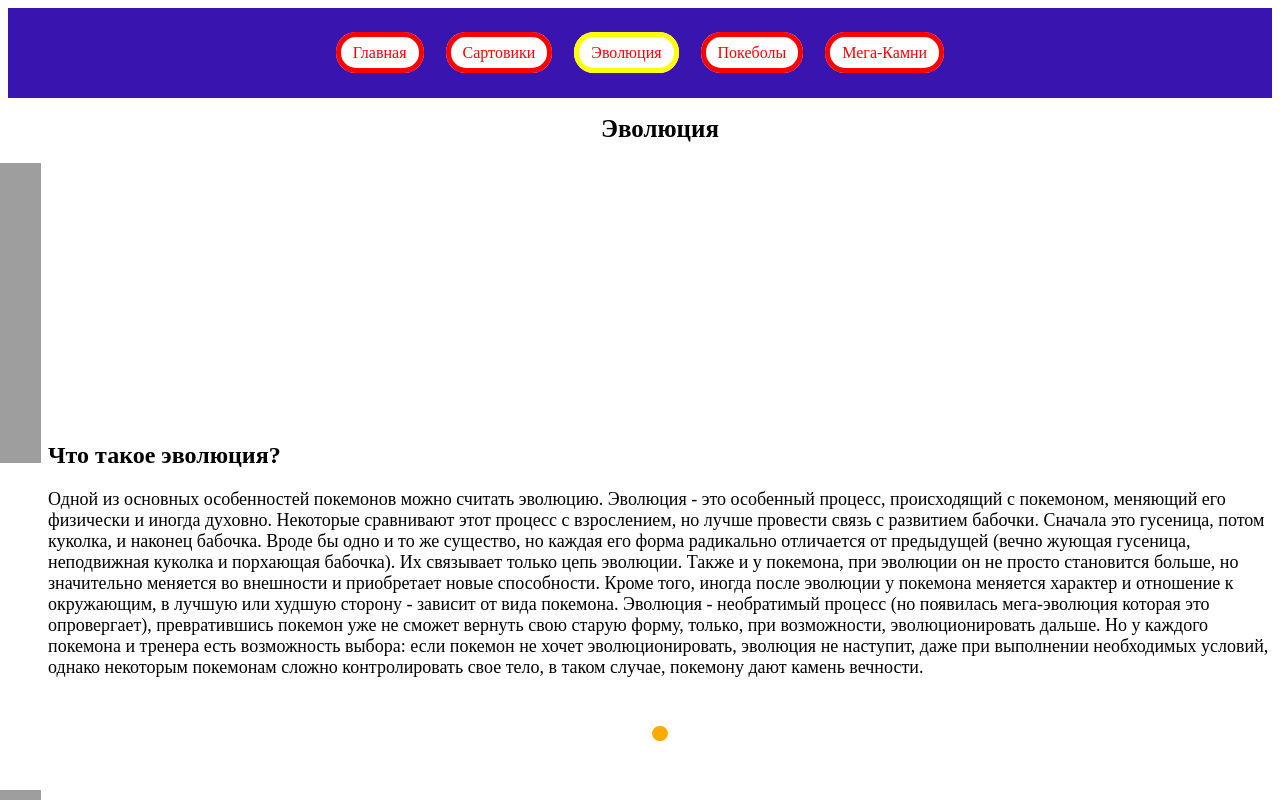
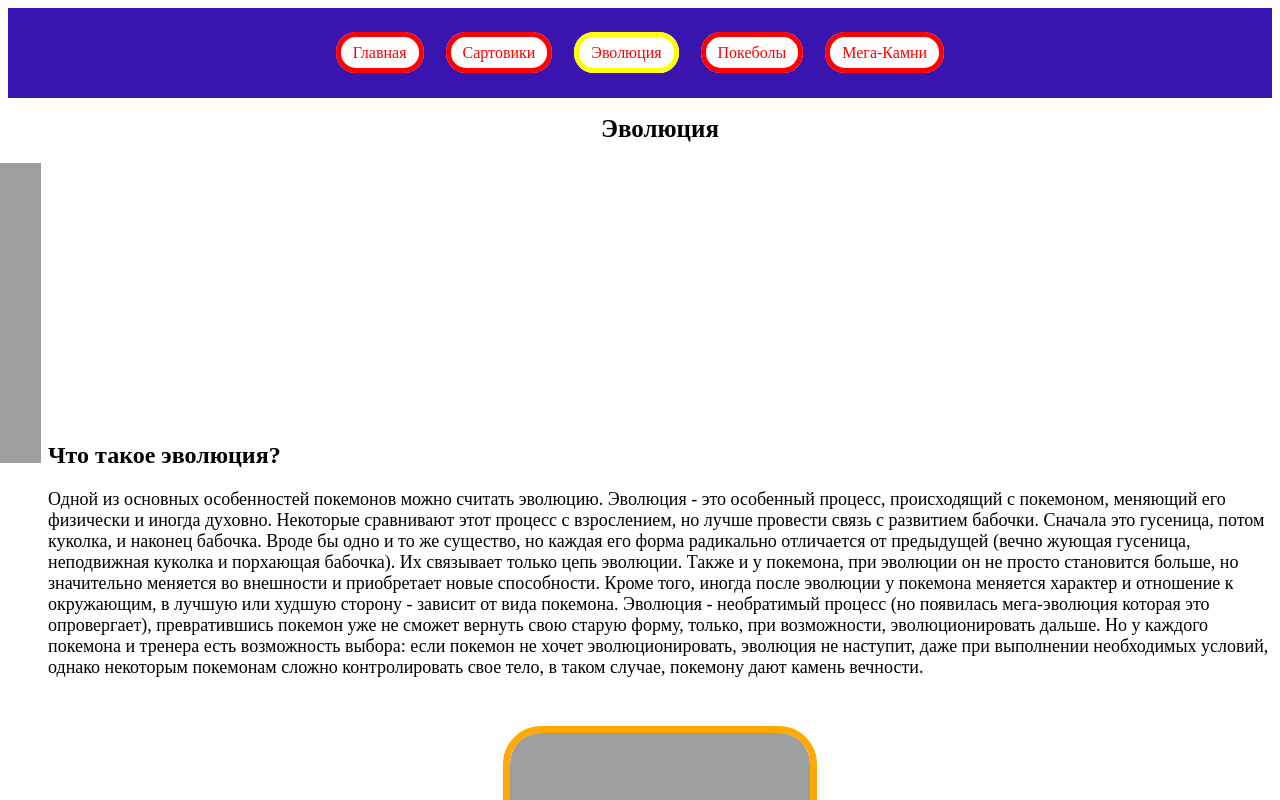
Before and after one commit to ktutus/worldofpokemons, a plain HTML site: page index3.html in a window 1280 px wide. Shown: the top 800 px of the page. Drawn offline with Linux system fonts and the light colour scheme; grey boxes are pictures that could not be loaded.

Commit message:
Update style3.css

```diff
--- a/style3.css
+++ b/style3.css
@@ -52,8 +52,8 @@ border-top: 0px;
       padding: 0px;
       border:7px solid #FEAA00 ;
       border-radius: 38px;
-      width: 2px;
-      height: 1px;
+      width: 300px;
+      height: 200px;
   }
   .pag{
       text-align: center;
```
